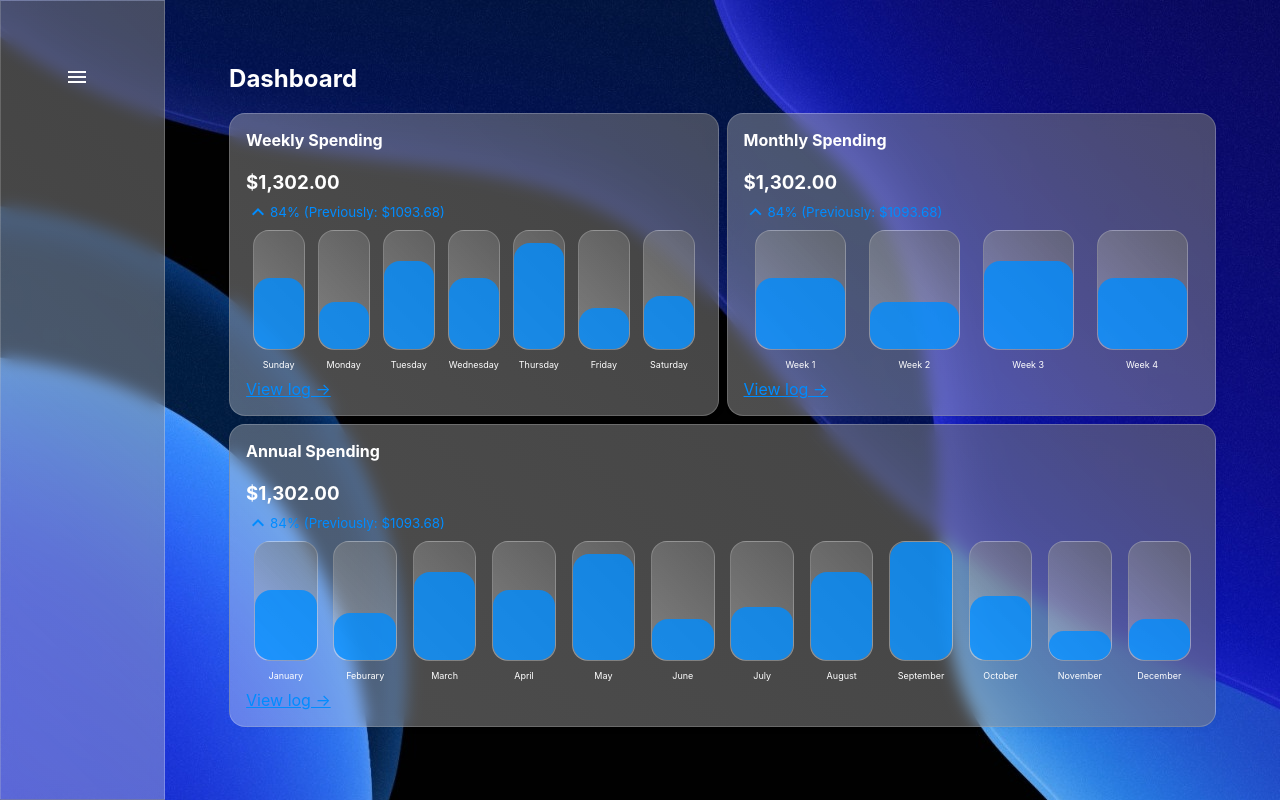
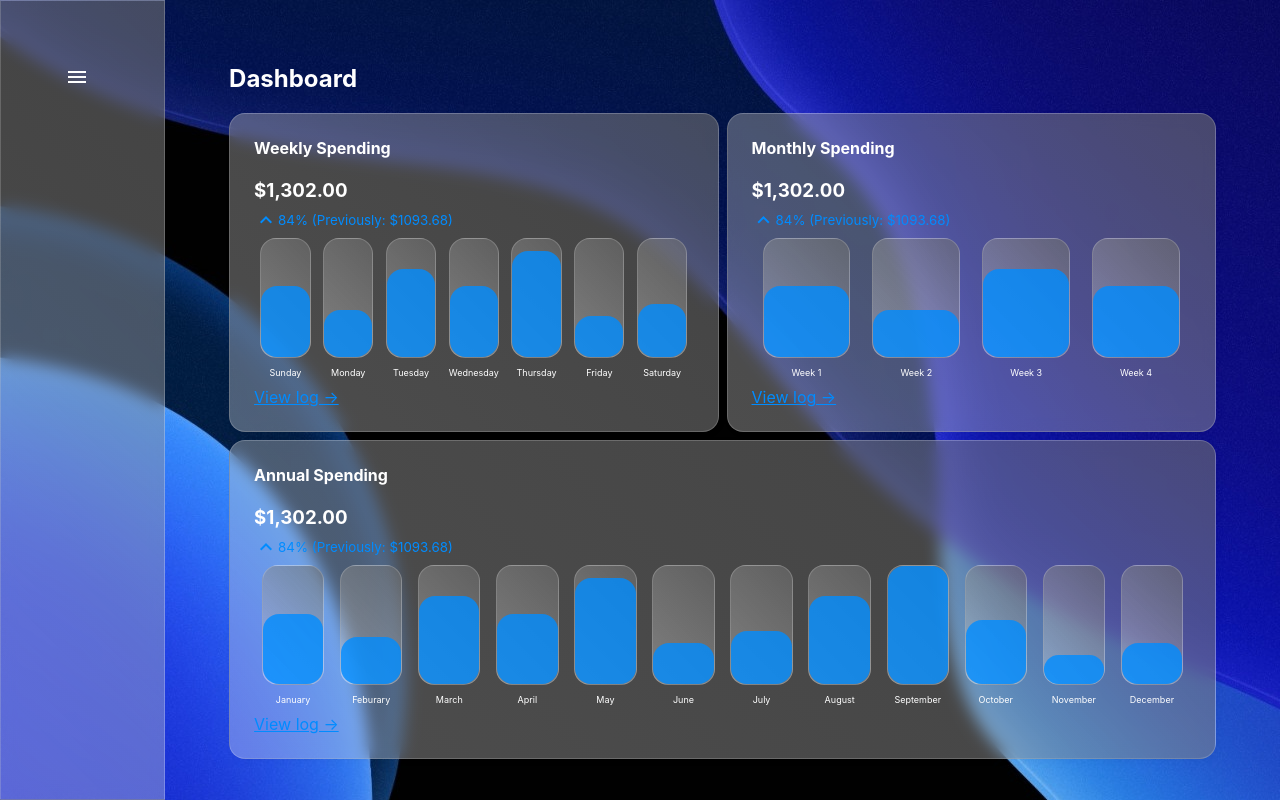
Before and after one commit to janrebolledo/budget-app, a React (Create React App) app: page / in a window 1280 px wide. Built offline with nearby package versions, Linux system fonts and the light colour scheme.

Commit message:
Card Styling

```diff
--- a/src/styles/home.css
+++ b/src/styles/home.css
@@ -17,8 +17,7 @@
   background: var(--gradient);
   color: var(--primary);
   border-radius: 16px;
-  padding: 16px;
-  min-height: 36vh;
+  padding: 24px;
   box-shadow: var(--dropshadow);
   backdrop-filter: blur(8px);
   border: 1px solid #ffffff30;
```
